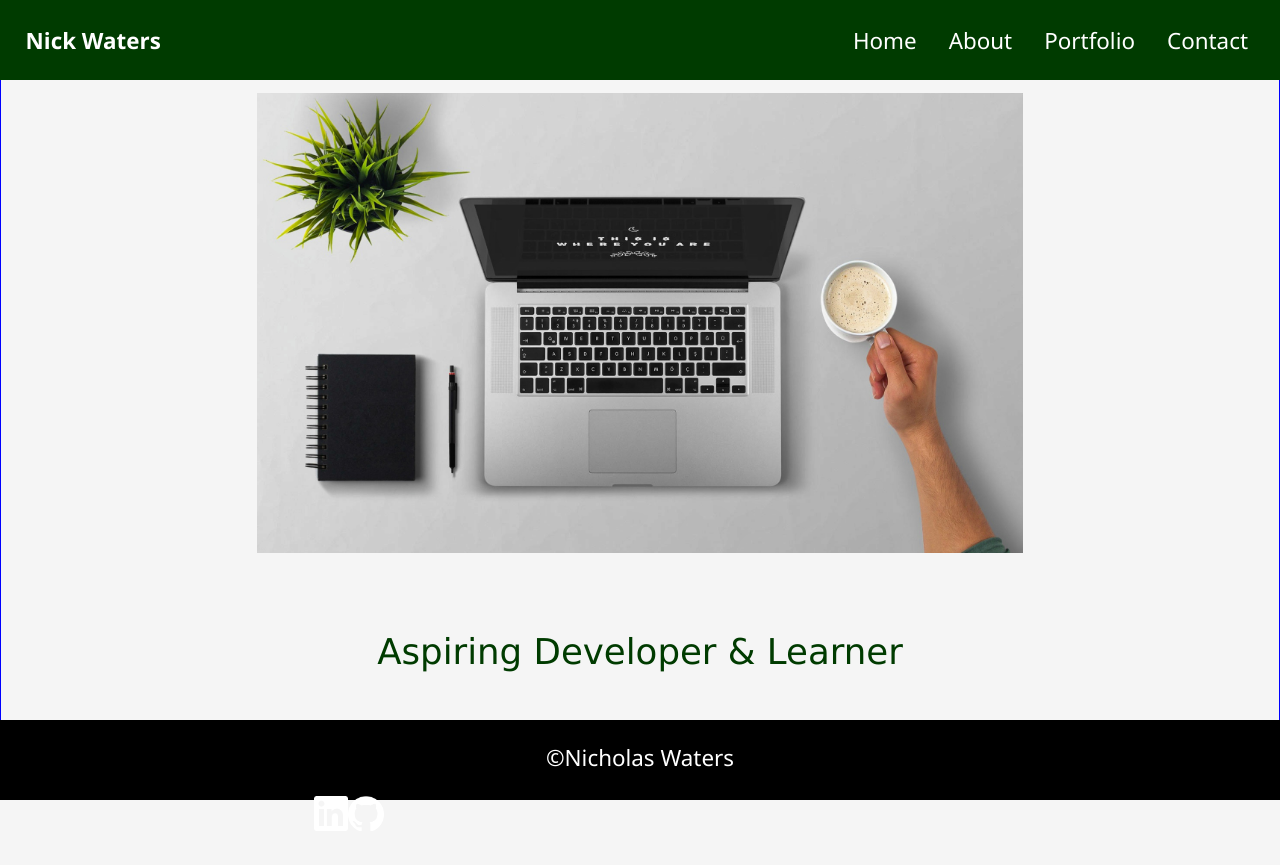
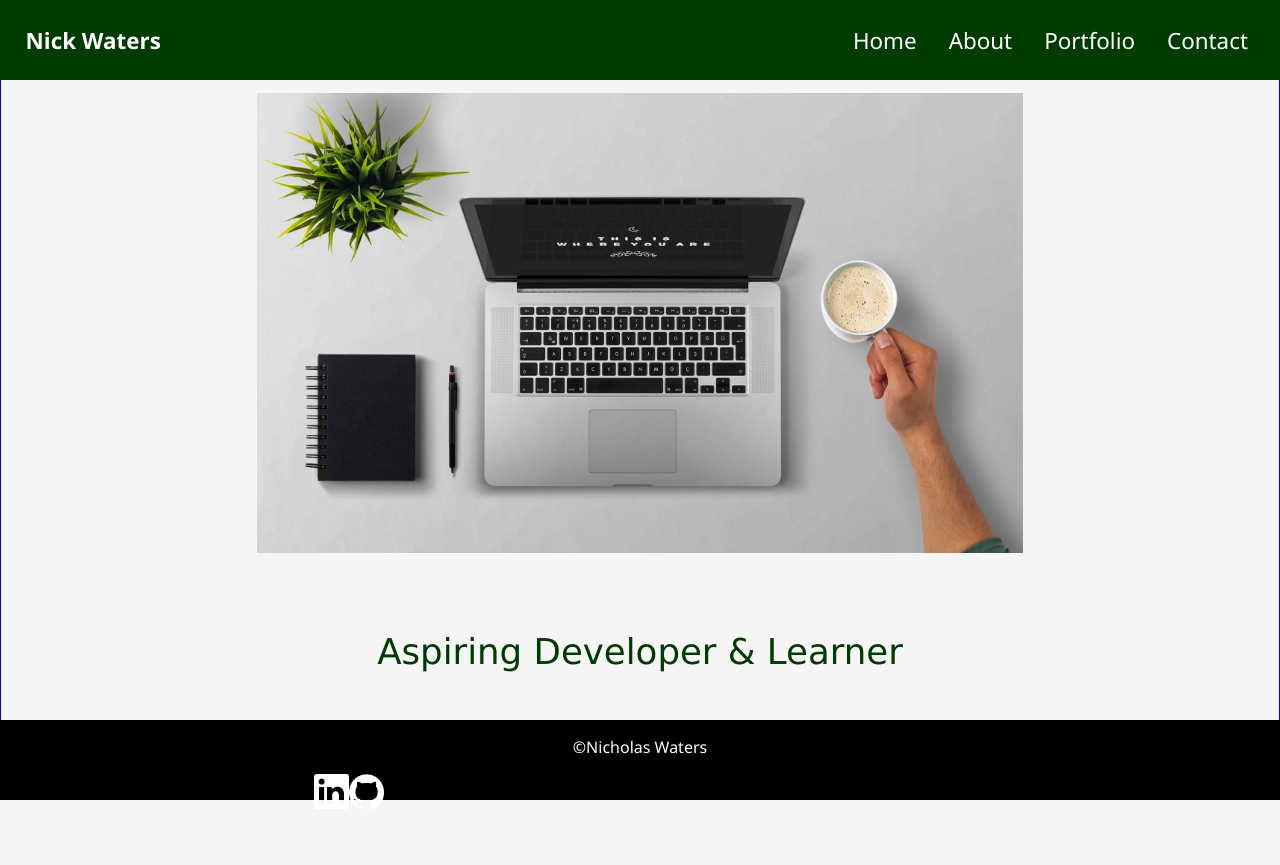
Before and after one commit to Waters-Nick/personal-site-part-ii, a plain HTML site: page index.html in a window 1280 px wide. After the commit the page ends 843 px from the top, so only its background shows below. Drawn offline with Linux system fonts and the light colour scheme.

Commit message:
removed font size calc from body tag

```diff
--- a/style.css
+++ b/style.css
@@ -16,7 +16,7 @@ body {
   ". homepage-img homepage-img homepage-img ."
   "homepage-quote homepage-quote homepage-quote homepage-quote homepage-quote"
   "footer footer footer footer footer";
-  font-size: calc(16px + 0.5vw);
+  /* font-size: calc(16px + 0.5vw); */
   background-color: whitesmoke;
   font-family:'Segoe UI', Tahoma, Geneva, Verdana, sans-serif;
 }
```
